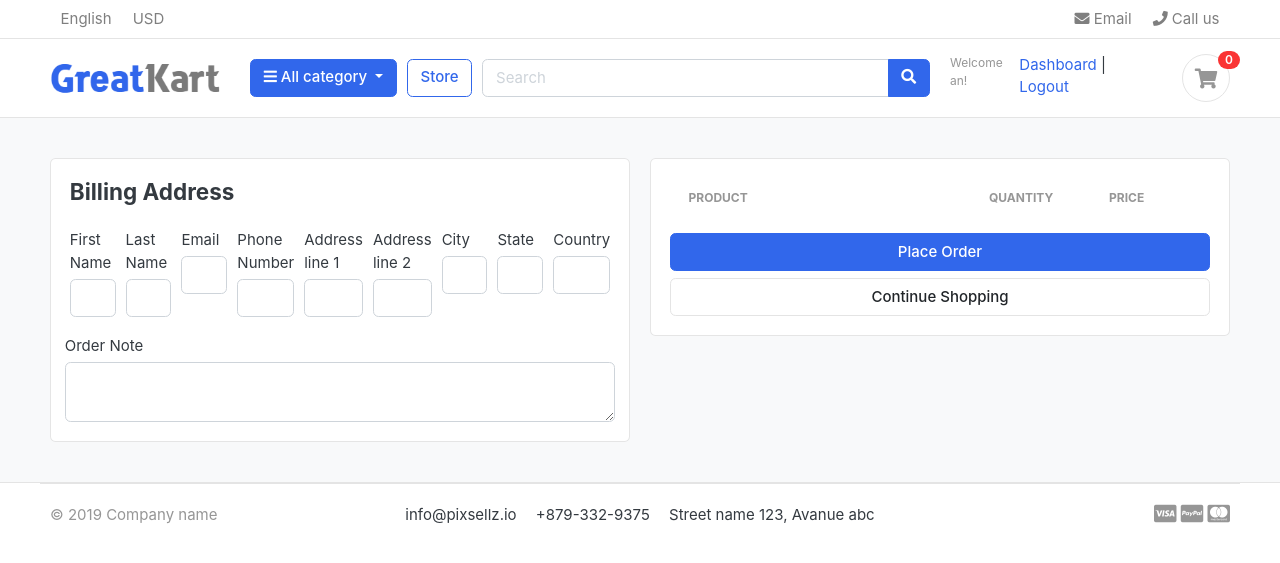
After one commit to NguyenVietThanhAn1/koffeecart, a Django app: page /cart/checkout/ in a window 1280 px wide. The commit adds this page. Shown: the top 563 px of the page. Run offline with Django 5.2, Linux system fonts and the light colour scheme; a user stored in the database is signed in; data comes from the database, SQL or seed files in the repository; both versions use the stored data as it was after the commit; lists and menus that the app fills with data are empty; some libraries are stand-ins or nearby versions; some web fonts are replaced.

Commit message:
handled cart and checkout cart for login user

```diff
--- a/carts/context_processors.py
+++ b/carts/context_processors.py
@@ -8,7 +8,10 @@ def counter(request):
     else:
         try:
             cart = Cart.objects.filter(cart_id = _cart_id(request))
-            cart_items = CartItem.objects.all().filter(cart = cart[:1])
+            if request.user.is_authenticated:
+                cart_items = CartItem.objects.all().filter(user=request.user)
+            else:
+                cart_items = CartItem.objects.all().filter(cart = cart[:1])
             for cart_item in cart_items:
                 cart_count += cart_item.quantity
         except Cart.DoesNotExist:
--- a/carts/models.py
+++ b/carts/models.py
@@ -1,6 +1,6 @@
 from django.db import models
 from store.models import Product, Variation
-
+from accounts.models import Account
 # Create your models here.
 class Cart(models.Model):
     cart_id = models.CharField(max_length=250, blank=True)
@@ -10,9 +10,10 @@ class Cart(models.Model):
         return self.cart_id
 
 class CartItem(models.Model):
+    user = models.ForeignKey(Account, on_delete=models.CASCADE, null=True)
     product = models.ForeignKey(Product, on_delete=models.CASCADE)
     variation = models.ManyToManyField(Variation, blank=True)
-    cart = models.ForeignKey(Cart, on_delete=models.CASCADE)
+    cart = models.ForeignKey(Cart, on_delete=models.CASCADE, null=True)
     quantity = models.IntegerField()
     is_active = models.BooleanField(default=True)
 
--- a/carts/urls.py
+++ b/carts/urls.py
@@ -6,4 +6,5 @@ urlpatterns = [
     path('add_cart/<int:product_id>/', views.add_cart, name = 'add_cart'),
     path('remove_cart/<int:product_id>/<int:cart_item_id>/', views.remove_cart, name = 'remove_cart'),
     path('remove_cart_item/<int:product_id>/<int:cart_item_id>/', views.remove_cart_item, name = 'remove_cart_item'),
+    path('checkout/', views.checkout, name='checkout'),
 ]
--- a/carts/views.py
+++ b/carts/views.py
@@ -3,6 +3,8 @@ from store.models import Product, Variation
 from .models import Cart, CartItem
 from django.http import HttpResponse
 from django.core.exceptions import ObjectDoesNotExist
+from django.contrib.auth.decorators import login_required
+
 
 # Create your views here.
 def _cart_id(request):
@@ -12,38 +14,107 @@ def _cart_id(request):
     return cart
 
 def add_cart(request, product_id):
-    product = Product.objects.get(id=product_id)
-    product_variation = []
-    if request.method == 'POST':
-        for item in request.POST:
-            key = item
-            value = request.POST[key]
+    current_user = request.user
+    product = Product.objects.get(id=product_id) #get product
+    if current_user.is_authenticated:
+        product_variation = []
+        if request.method == 'POST':
+            for item in request.POST:
+                key = item
+                value = request.POST[key]
 
-            try:
-                variation = Variation.objects.get(product=product, variation_category__iexact=key, variation_value__iexact=value)
-                product_variation.append(variation)
-            except:
-                pass
+                try:
+                    variation = Variation.objects.get(product=product, variation_category__iexact=key, variation_value__iexact=value)
+                    product_variation.append(variation)
+                except:
+                    pass
 
-    try:
-        cart = Cart.objects.get(cart_id=_cart_id(request))
-    except Cart.DoesNotExist:
-        cart = Cart.objects.create(
-            cart_id = _cart_id(request)
-        )
-    cart.save()
+        is_cart_item_exist = CartItem.objects.filter(product=product, user=current_user).exists()
+        if is_cart_item_exist:
+            cart_item = CartItem.objects.filter(product=product, user=current_user)
+            ex_var_list = []
+            id = []
+            for item in cart_item:
+                existing_variation = item.variation.all()
+                ex_var_list.append(list(existing_variation))
+                id.append(item.id)
 
-    is_cart_item_exist = CartItem.objects.filter(product=product, cart=cart).exists()
-    if is_cart_item_exist:
-        cart_item = CartItem.objects.filter(product=product, cart=cart)
-        ex_var_list = []
-        for item in cart_item:
-            existing_variation = item.variation.all()
-            ex_var_list.append(list(existing_variation))
-        if product_variation in ex_var_list:
-            index = ex_var_list.index(product_variation)
-            item = cart_item[index]
-            item.quantity += 1
+            if product_variation in ex_var_list:
+                index = ex_var_list.index(product_variation)
+                item_id = id[index]
+                item = CartItem.objects.get(product=product, id = item_id)
+                item.quantity += 1
+                item.save()
+            else:
+                cart_item = CartItem.objects.create(
+                    product = product,
+                    quantity = 1,
+                    user=current_user,
+                )
+                if len(product_variation) > 0:
+                    item.variation.clear()
+                    cart_item.variation.add(*product_variation)
+            item.save()
+        else:
+            cart_item = CartItem.objects.create(
+                product = product,
+                quantity = 1,
+                user = current_user,
+            )
+            if len(product_variation) > 0:
+                cart_item.variation.clear()
+                cart_item.variation.add(*product_variation)
+            cart_item.save()
+        return redirect('cart')
+    else:
+        product_variation = []
+        if request.method == 'POST':
+            for item in request.POST:
+                key = item
+                value = request.POST[key]
+
+                try:
+                    variation = Variation.objects.get(product=product, variation_category__iexact=key, variation_value__iexact=value)
+                    product_variation.append(variation)
+                except:
+                    pass
+
+        try:
+            cart = Cart.objects.get(cart_id=_cart_id(request))
+        except Cart.DoesNotExist:
+            cart = Cart.objects.create(
+                cart_id = _cart_id(request)
+            )
+        cart.save()
+
+        is_cart_item_exist = CartItem.objects.filter(product=product, cart=cart).exists()
+        if is_cart_item_exist:
+            cart_item = CartItem.objects.filter(product=product, cart=cart)
+            #existing var --> database
+            #current var --> product var
+            #item id --> database
+            ex_var_list = []
+            id = []
+            for item in cart_item:
+                existing_variation = item.variation.all()
+                ex_var_list.append(list(existing_variation))
+                id.append(item.id)
+
+            if product_variation in ex_var_list:
+                index = ex_var_list.index(product_variation)
+                item_id=id[index]
+                item = CartItem.objects.get(product=product, quantity=1,cart=cart)
+                item.quantity += 1
+                item.save()
+            else:
+                cart_item = CartItem.objects.create(
+                    product = product,
+                    quantity = 1,
+                    cart = cart
+                )
+                if len(product_variation) > 0:
+                    item.variation.clear()
+                    cart_item.variation.add(*product_variation)
             item.save()
         else:
             cart_item = CartItem.objects.create(
@@ -52,26 +123,19 @@ def add_cart(request, product_id):
                 cart = cart
             )
             if len(product_variation) > 0:
-                item.variation.clear()
+                cart_item.variation.clear()
                 cart_item.variation.add(*product_variation)
-        item.save()
-    else:
-        cart_item = CartItem.objects.create(
-            product = product,
-            quantity = 1,
-            cart = cart
-        )
-        if len(product_variation) > 0:
-            cart_item.variation.clear()
-            cart_item.variation.add(*product_variation)
-        cart_item.save()
-    return redirect('cart')
+            cart_item.save()
+        return redirect('cart')
 
 def remove_cart(request, product_id, cart_item_id):
-    cart = Cart.objects.get(cart_id = _cart_id(request))
     product = get_object_or_404(Product, id = product_id)
     try:
-        cart_item = CartItem.objects.get(product = product, cart = cart, id = cart_item_id)
+        if request.user.is_authenticated:
+            cart_item = CartItem.objects.get(product = product, user = request.user, id = cart_item_id)
+        else:
+            cart = Cart.objects.get(cart_id = _cart_id(request))
+            cart_item = CartItem.objects.get(product = product, cart = cart, id = cart_item_id)
         if cart_item.quantity > 1:
             cart_item.quantity -= 1
             cart_item.save()
@@ -84,7 +148,11 @@ def remove_cart(request, product_id, cart_item_id):
 def remove_cart_item(request, product_id, cart_item_id):
     cart = Cart.objects.get(cart_id = _cart_id(request))
     product = get_object_or_404(Product, id = product_id)
-    cart_item = CartItem.objects.get(product = product, cart = cart, id = cart_item_id)
+    if request.user.is_authenticated:
+        cart_item = CartItem.objects.get(product = product, user = request.user, id = cart_item_id)
+    else:
+        cart = Cart.objects.get(cart_id = _cart_id(request))
+        cart_item = CartItem.objects.get(product = product, cart = cart, id = cart_item_id)
     cart_item.delete()
     return redirect('cart')
 
@@ -92,8 +160,11 @@ def cart(request, total=0, quantity=0, cart_items=None):
     try:
         tax = 0
         grand_total = 0
-        cart = Cart.objects.get(cart_id = _cart_id(request))
-        cart_items = CartItem.objects.filter(cart = cart, is_active = True)
+        if request.user.is_authenticated:
+            cart_items = CartItem.objects.filter(user = request.user, is_active = True)
+        else:
+            cart = Cart.objects.get(cart_id = _cart_id(request))
+            cart_items = CartItem.objects.filter(cart = cart, is_active = True)
         for cart_item in cart_items:
             total += (cart_item.product.price * cart_item.quantity)
             quantity += cart_item.quantity
@@ -111,3 +182,31 @@ def cart(request, total=0, quantity=0, cart_items=None):
         'grand_total': grand_total,
     }
     return render(request, 'store/cart.html', context)
+
+@login_required(login_url='login')
+def checkout(request, total=0, quantity = 0, cart_items=None):
+    try:
+        tax = 0
+        grand_total = 0
+        if request.user.is_authenticated:
+            cart_items = CartItem.objects.filter(user = request.user, is_active = True)
+        else:
+            cart = Cart.objects.get(cart_id = _cart_id(request))
+            cart_items = CartItem.objects.filter(cart = cart, is_active = True)
+        for cart_item in cart_items:
+            total += (cart_item.product.price * cart_item.quantity)
+            quantity += cart_item.quantity
+        tax = (2 * total)/100
+        grand_total = total + tax
+
+    except ObjectDoesNotExist:
+        pass
+
+    context = {
+        'total': total,
+        'quantity': quantity,
+        'cart_items': cart_items,
+        'tax': tax,
+        'grand_total': grand_total,
+    }
+    return render(request, 'store/checkout.html', context)
--- a/store/models.py
+++ b/store/models.py
@@ -6,7 +6,7 @@ from category.models import Category
 class Product(models.Model):
     product_name = models.CharField(max_length=200, unique=True)
     slug = models.SlugField(max_length=200, unique=True)
-    description = models.TextField(max_length=500, blank=True)
+    description = models.TextField(max_length=5000, blank=True)
     price = models.IntegerField()
     images = models.ImageField(upload_to='photos/products')
     stock = models.IntegerField()
--- a/store/views.py
+++ b/store/views.py
@@ -13,8 +13,10 @@ def store(request, category_slug = None):
     if category_slug != None:
         categories = get_object_or_404(Category, slug = category_slug)
         products = Product.objects.filter(category = categories, is_available = True)
+        page = request.GET.get('page')
         product_count = products.count()
-        paged_products = Paginator(products, 6)
+        paginator = Paginator(products, 6)
+        paged_products = paginator.get_page(page)
     else:
         products = Product.objects.all().filter(is_available=True).order_by('id')
         paginator = Paginator(products, 6)
--- a/templates/includes/navbar.html
+++ b/templates/includes/navbar.html
@@ -39,7 +39,7 @@
 			<div class="dropdown-menu">
 					<a class="dropdown-item" href="{% url 'store' %}">All Products</a>
 				{% for category in links %}
-					<a class="dropdown-item" href="{{ category.get_url }}">{{ category.category_name }}</a>
+					<a class="dropdown-item" href="{{ category.get_url }}">{{ category.name }}</a>
 				{% endfor %}
 			</div>
 		</div>  <!-- category-wrap.// -->
--- /dev/null
+++ b/templates/store/checkout.html
@@ -0,0 +1,137 @@
+{% extends 'base.html' %}
+{% load static %}
+{% block content %}
+
+<section class="section-content padding-y bg">
+<div class="container">
+
+<div class="row">
+	<aside class="col-lg-6">
+<div class="card">
+    <div class="card-body">
+        <h4 class="card-title mb-4">Billing Address</h4>
+        <form action="" method="POST">
+            {% csrf_token %}
+            <div class="form-row">
+                <div class="col form-group">
+                    <label for="">First Name</label>
+                    <input type="text" name="first_name" class="form-control" required>
+                </div>
+                <div class="col form-group">
+                    <label for="">Last Name</label>
+                    <input type="text" name="last_name" class="form-control" required>
+                </div>
+                <div class="col form-group">
+                    <label for="">Email</label>
+                    <input type="email" name="email" class="form-control" required>
+                </div>
+                <div class="col form-group">
+                    <label for="">Phone Number</label>
+                    <input type="text" name="phone" class="form-control" required>
+                </div>
+                <div class="col form-group">
+                    <label for="">Address line 1</label>
+                    <input type="text" name="address_line_1" class="form-control" required>
+                </div>
+                <div class="col form-group">
+                    <label for="">Address line 2</label>
+                    <input type="text" name="address_line_2" class="form-control">
+                </div>
+                 <div class="col form-group">
+                    <label for="">City</label>
+                    <input type="text" name="city" class="form-control" required>
+                </div>
+                <div class="col form-group">
+                    <label for="">State</label>
+                    <input type="text" name="state" class="form-control" required>
+                </div>
+                <div class="col form-group">
+                    <label for="">Country</label>
+                    <input type="text" name="Country" class="form-control" required>
+                </div>
+            </div>
+            <div class="form-row">
+                <label for="">Order Note</label>
+                <textarea name="order_note" rows="2" class="form-control"></textarea>
+            </div>
+    </div>
+</div> <!-- card.// -->
+
+	</aside> <!-- col.// -->
+	<aside class="col-lg-6">
+
+		<div class="card">
+		<div class="card-body">
+            <table class="table table-borderless table-shopping-cart">
+            <thead class="text-muted">
+            <tr class="small text-uppercase">
+            <th scope="col">Product</th>
+            <th scope="col" width="120">Quantity</th>
+            <th scope="col" width="120">Price</th>
+            </tr>
+            </thead>
+            <tbody>
+            {%for cart_item in cart_items %}
+            <tr>
+                <td>
+                    <figure class="itemside align-items-center">
+                        <div class="aside"><img src="{{ cart_item.product.images.url}}" class="img-sm"></div>
+                        <figcaption class="info">
+                            <a href="{{ cart_item.product.get_url }}" class="title text-dark">{{ cart_item.product.product_name }}</a>
+                            <p class="text-muted small">
+                                {% if cart_item.variations.all %}
+                                    {% for item in cart_item.variations.all %}
+                                        {{ item.variation_category | capfirst }} : {{ item.variation_value | capfirst }}{% if not forloop.last %}, {% endif %} <br>
+                                    {% endfor %}
+                                {% endif %}
+                            </p>
+                        </figcaption>
+                    </figure>
+                </td>
+                <td>
+                    <!-- col.// -->
+                     <label for="">{{cart_item.quantity}}</label>
+                                <div class="col">
+                                    <div class="input-group input-spinner">
+                                        <div class="input-group-prepend">
+                                        <a href="{% url 'remove_cart' cart_item.product.id  cart_item.id%}" class="btn btn-light" type="button" id="button-plus"> <i class="fa fa-minus"></i> </a>
+                                        </div>
+                                        <input type="text" class="form-control"  value="{{ cart_item.quantity}}">
+                                        <div class="input-group-append">
+                                            <form action="{% url 'add_cart' cart_item.product.id %}" method="POST">
+                                            {% csrf_token %}
+                                            {% for item in cart_item.variations.all %}
+                                                <input type="hidden" name="{{ item.variation_category | lower }}" value="{{ item.variation_value | capfirst }}">
+                                                <button class="btn btn-light" type="submit" id="button-minus"> <i class="fa fa-plus"></i> </button>
+                                            {% endfor %}
+                                            </form>
+                                        </div>
+                                    </div> <!-- input-group.// -->
+                                </div> <!-- col.// -->
+                </td>
+                <td>
+                    <div class="price-wrap">
+                        <var class="price">{{ cart_item.sub_total }}VND</var>
+                        <small class="text-muted"> {{ cart_item.product.price }}VND each</small>
+                    </div> <!-- price-wrap .// -->
+                </td>
+            </tr>
+            {% endfor %}
+            </tbody>
+            </table>
+            <button type="submit" name="submit" class="btn btn-primary btn-block"> Place Order</button>
+			<a href="{% url 'store' %}" class="btn btn-light btn-block">Continue Shopping</a>
+        </form>
+
+		</div> <!-- card-body.// -->
+		</div> <!-- card.// -->
+
+</aside> <!-- col.// -->
+
+
+</div>
+
+</div>
+</section>
+
+{% endblock %}
--- a/templates/store/store.html
+++ b/templates/store/store.html
@@ -35,7 +35,7 @@
 				<ul class="list-menu">
 					<li><a href="{% url 'store' %}">All Products  </a></li>
 				{% for category in links %}
-					<li><a href="{{ category.get_url }}">{{ category.category_name }}  </a></li>
+					<li><a href="{{ category.get_url }}">{{ category.name }}  </a></li>
 				{% endfor %}
 				</ul>
 
```
Also changed, not shown: accounts/views.py (+42 -0 lines), carts/migrations/0003_cartitem_user_alter_cartitem_cart.py (added), db.sqlite3, static/images/banners/Aeropress-Go-2024-100x100.webp (added), static/images/banners/Bạn-chỉ-cần-cầm-theo-chiếc-cốc-uống-cà-phê-này-Aeropress-Go-nằm-gọn-trong-đó-100x100.jpg (added), store/migrations/0004_alter_product_description.py (added).
